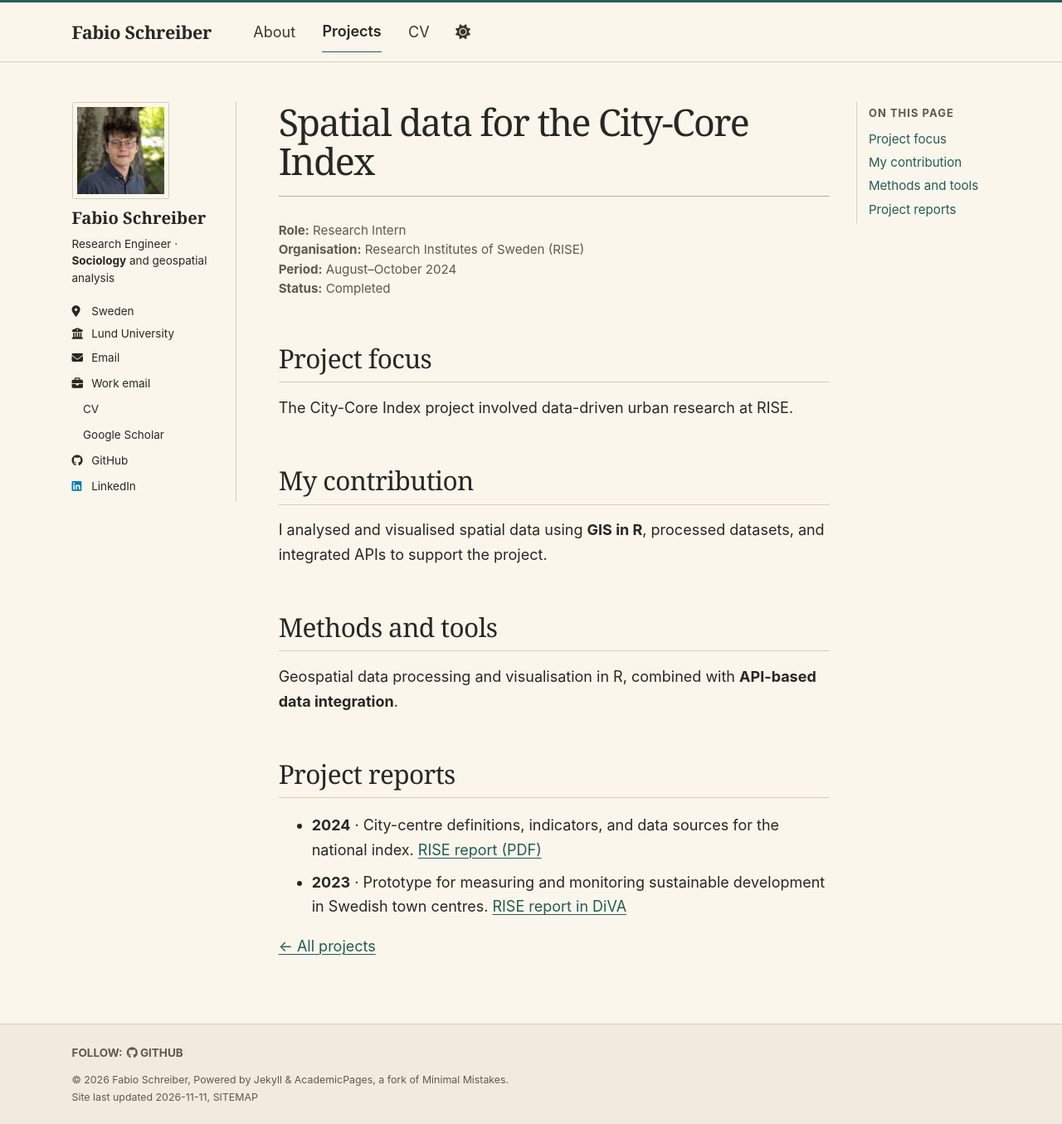
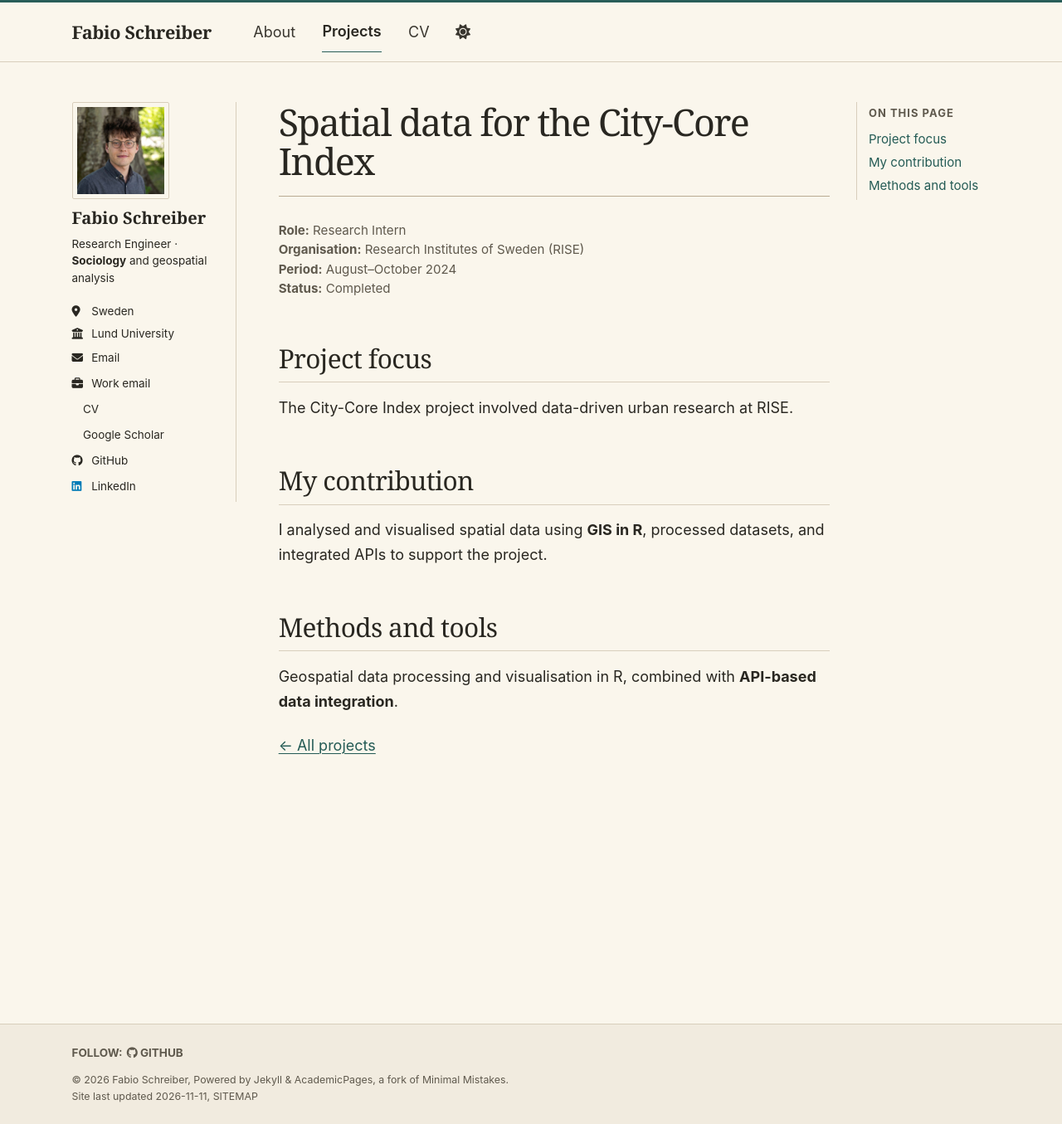
Before and after one commit to fab1s/fab1s.github.io, a Jekyll site: the page built from _portfolio/city-core-index.md, in a window 1280 px wide and 1355 px high. Shown: the whole window at 83% size. Built offline with Jekyll 4.4.1, drawn with Linux system fonts in a browser that asks for light colours; a style sheet for code colours, icons or effects is not loaded.

Commit message:
Remove City-Core reports and shrink the clinical trials thumbnail

```diff
--- a/_includes/project-card.html
+++ b/_includes/project-card.html
@@ -19,7 +19,7 @@
     </div>
   </div>
   {% if project.preview_image %}
-    <div class="project-card__media">
+    <div class="project-card__media{% if project.preview_portrait %} project-card__media--portrait{% endif %}">
       <img src="{{ project.preview_image | relative_url }}" alt="{{ project.preview_alt | default: project.title | escape }}" loading="lazy">
     </div>
   {% elsif project.map_preview %}
--- a/_portfolio/city-core-index.md
+++ b/_portfolio/city-core-index.md
@@ -27,9 +27,4 @@ I analysed and visualised spatial data using **GIS in R**, processed datasets, a
 
 Geospatial data processing and visualisation in R, combined with **API-based data integration**.
 
-## Project reports
-
-- **2024** · City-centre definitions, indicators, and data sources for the national index. [RISE report (PDF)](https://cdn.prod.website-files.com/634cf50e05fc107124977b1e/672e271cff6f6f038957b134_RISE%20-%20Utveckling%20av%20nationellt%20stadska%CC%88rneindex.pdf)
-- **2023** · Prototype for measuring and monitoring sustainable development in Swedish town centres. [RISE report in DiVA](https://ri.diva-portal.org/smash/record.jsf?pid=diva2%3A1751696)
-
 [← All projects](/projects/)
--- a/_sass/layout/_working-paper.scss
+++ b/_sass/layout/_working-paper.scss
@@ -364,6 +364,10 @@ button:focus-visible {
   max-width: 100%;
 }
 
+.project-card__media--portrait {
+  width: 5rem;
+}
+
 .project-card__media img {
   display: block;
   width: 100%;
```
Also changed, not shown: _portfolio/clinical-trials.md (+1 -0 lines).
